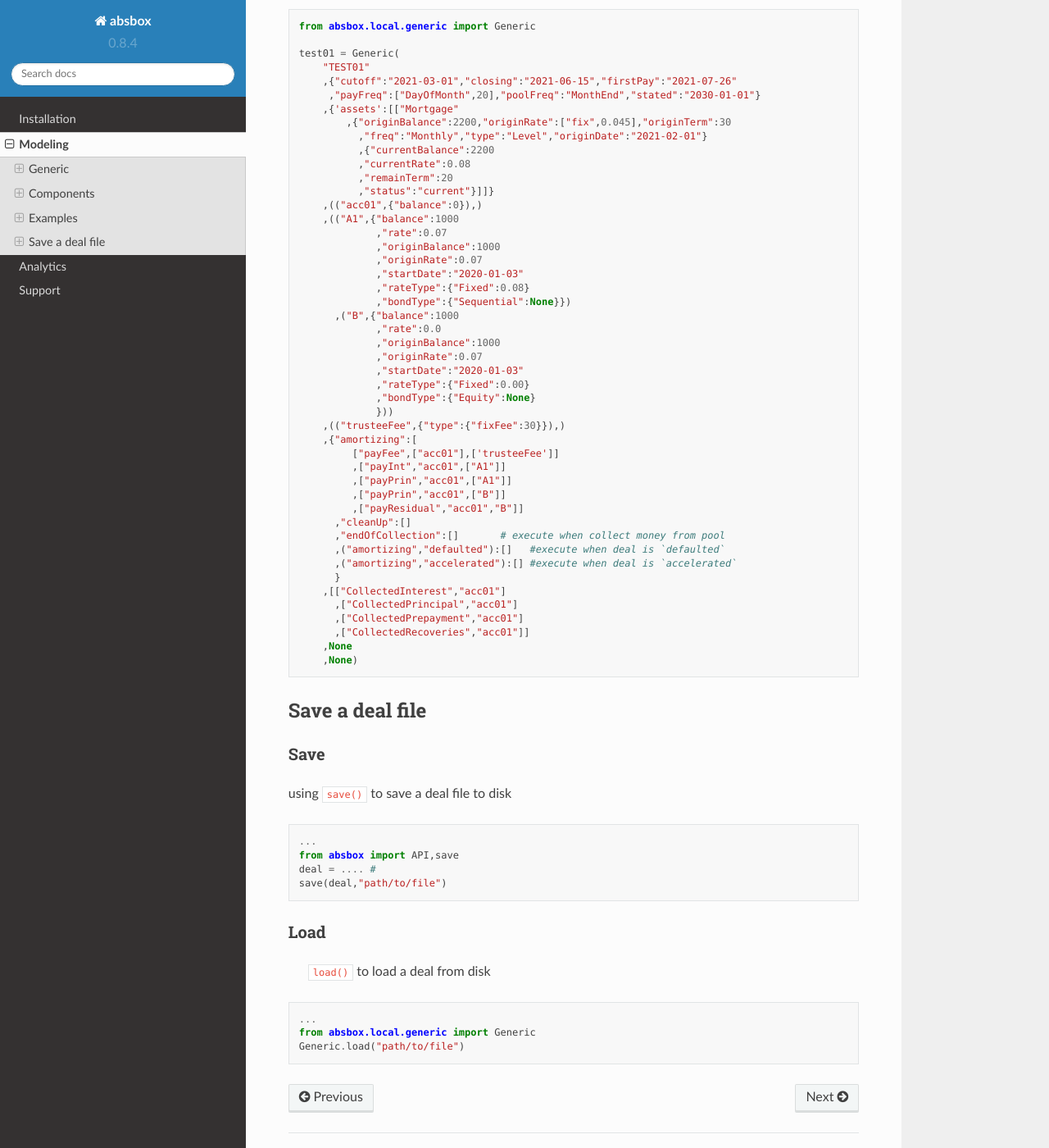
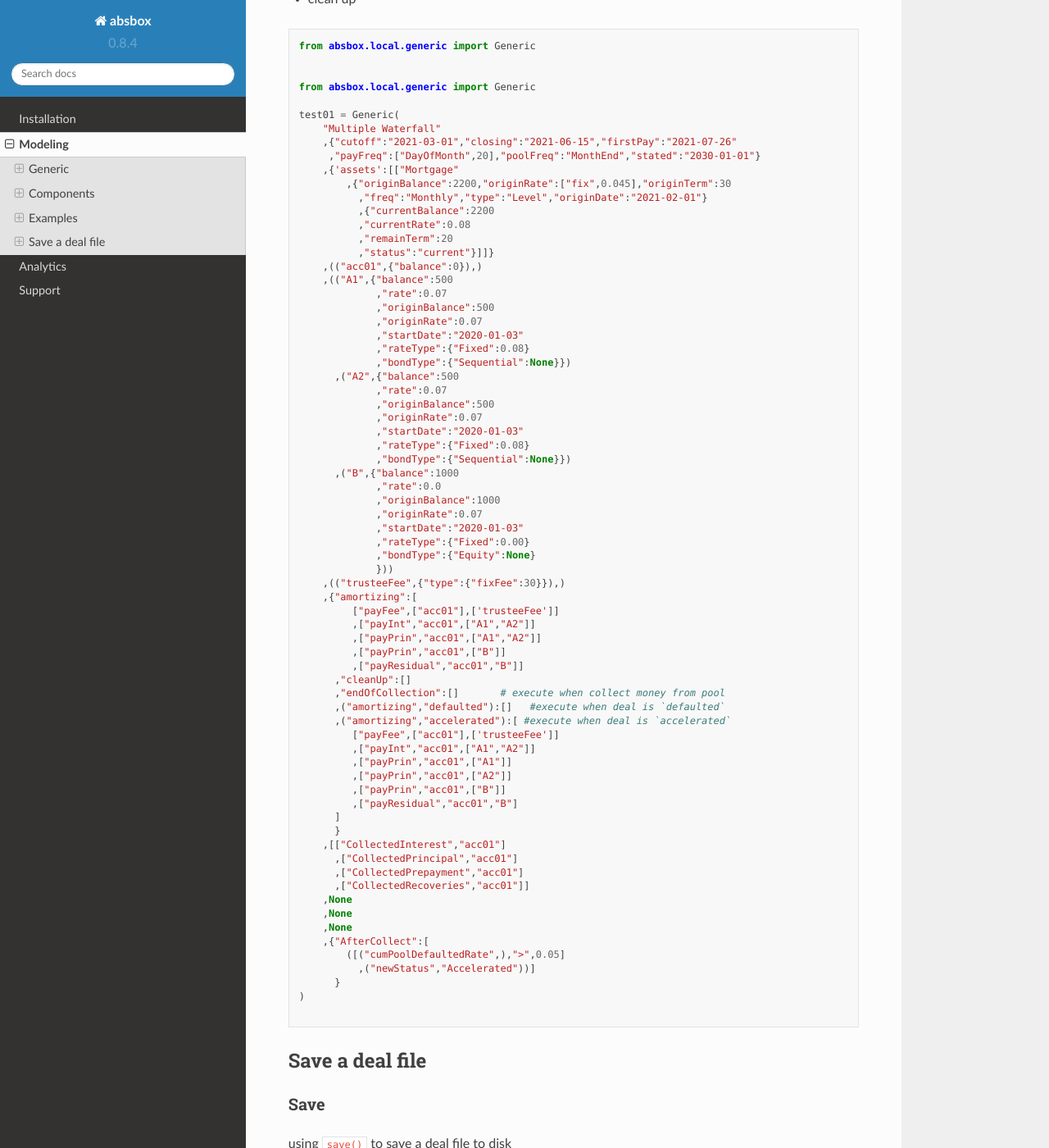
Before and after one commit to yellowbean/absbox-doc, a Sphinx documentation site: the page built from docs/source/modeling.rst, in a window 1280 px wide and 1400 px high, scrolled down 14597 px. Shown: the whole window at 82% size. Built offline with Sphinx 7.4.7 and the Read the Docs theme 2.0.0, drawn with Linux system fonts in a browser that asks for light colours; some of the changed text lies outside the part shown.

Commit message:
add new example for deal status change/trigger

```diff
--- a/docs/source/deal_sample/test02.py
+++ b/docs/source/deal_sample/test02.py
@@ -1,7 +1,10 @@
+from absbox.local.generic import Generic
+
+
 from absbox.local.generic import Generic
 
 test01 = Generic(
-    "TEST01"
+    "Multiple Waterfall"
     ,{"cutoff":"2021-03-01","closing":"2021-06-15","firstPay":"2021-07-26"
      ,"payFreq":["DayOfMonth",20],"poolFreq":"MonthEnd","stated":"2030-01-01"}
     ,{'assets':[["Mortgage"
@@ -12,9 +15,16 @@ test01 = Generic(
           ,"remainTerm":20
           ,"status":"current"}]]}
     ,(("acc01",{"balance":0}),)
-    ,(("A1",{"balance":1000
+    ,(("A1",{"balance":500
              ,"rate":0.07
-             ,"originBalance":1000
+             ,"originBalance":500
+             ,"originRate":0.07
+             ,"startDate":"2020-01-03"
+             ,"rateType":{"Fixed":0.08}
+             ,"bondType":{"Sequential":None}})
+      ,("A2",{"balance":500
+             ,"rate":0.07
+             ,"originBalance":500
              ,"originRate":0.07
              ,"startDate":"2020-01-03"
              ,"rateType":{"Fixed":0.08}
@@ -30,18 +40,31 @@ test01 = Generic(
     ,(("trusteeFee",{"type":{"fixFee":30}}),)
     ,{"amortizing":[
          ["payFee",["acc01"],['trusteeFee']]
-         ,["payInt","acc01",["A1"]]
-         ,["payPrin","acc01",["A1"]]
+         ,["payInt","acc01",["A1","A2"]]
+         ,["payPrin","acc01",["A1","A2"]]
          ,["payPrin","acc01",["B"]]
          ,["payResidual","acc01","B"]]
       ,"cleanUp":[]
       ,"endOfCollection":[]       # execute when collect money from pool
       ,("amortizing","defaulted"):[]   #execute when deal is `defaulted`
-      ,("amortizing","accelerated"):[] #execute when deal is `accelerated`
+      ,("amortizing","accelerated"):[ #execute when deal is `accelerated`
+         ["payFee",["acc01"],['trusteeFee']]
+         ,["payInt","acc01",["A1","A2"]]
+         ,["payPrin","acc01",["A1"]]
+         ,["payPrin","acc01",["A2"]]
+         ,["payPrin","acc01",["B"]]
+         ,["payResidual","acc01","B"]
+      ]
       }
     ,[["CollectedInterest","acc01"]
       ,["CollectedPrincipal","acc01"]
       ,["CollectedPrepayment","acc01"]
       ,["CollectedRecoveries","acc01"]]
     ,None
-    ,None)
+    ,None
+    ,None
+    ,{"AfterCollect":[
+        ([("cumPoolDefaultedRate",),">",0.05]
+          ,("newStatus","Accelerated"))]
+      }
+)
--- a/docs/source/modeling.rst
+++ b/docs/source/modeling.rst
@@ -36,7 +36,7 @@ Structure of a `Generic` deal
         ,<Collection Rule>
         ,<Call settings>
         ,<liquidation facilities>
-        ,<custom data/formula here>
+        ,<custom data/formula>
         ,<triggers>
     )
 
@@ -717,7 +718,6 @@ There can be multiple waterfalls which corresponding to `status`
 
 .. literalinclude:: deal_sample/test02.py
    :language: python
-
 
 
 
```
Also changed, not shown: other parts of docs/source/modeling.rst (+5 -4 lines), docs/source/analytics.rst (+18 -1 lines).
